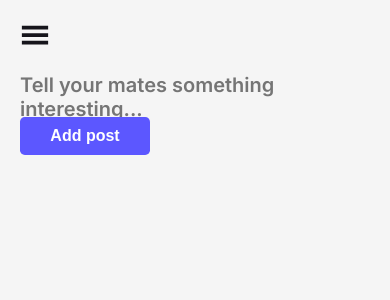
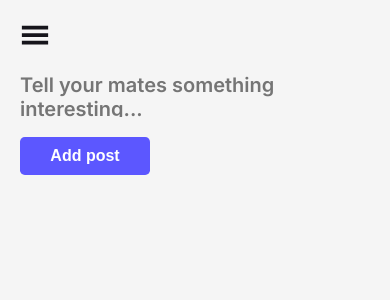
Before and after one commit to whicencer/devmate, a React (Vite) app: page /feed in a window 390 px wide. Shown: the top 300 px of the page. Built offline with nearby package versions, Linux system fonts and the light colour scheme.

Commit message:
change some styles

```diff
--- a/src/pages/Feed/styles.module.scss
+++ b/src/pages/Feed/styles.module.scss
@@ -11,6 +11,7 @@
 .feedInput {
   display: flex;
   align-items: flex-start;
+  width: 80%;
 
   button {
     margin-left: 20px;
@@ -54,7 +55,11 @@
     width: 100%;
   }
 
-  .feedInput button {
-    margin-top: 0;
+  .feedInput {
+    width: 100%;
+
+    button {
+      margin-top: 20px;
+    }
   }
 }
```
